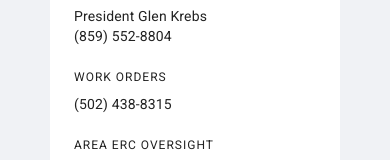
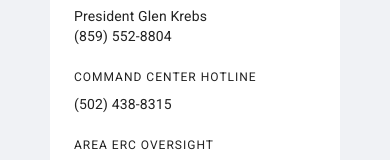
Before and after one commit to jaremieww/nase-disaster-relief, a React (Create React App) app: page /ky/hazard in a window 390 px wide. Shown: the part 474-634 px from the top of the page. Built offline with nearby package versions, Linux system fonts and the light colour scheme.

Commit message:
Change wording for CC phone

```diff
--- a/src/components/east-ky-floods/HazardCC.tsx
+++ b/src/components/east-ky-floods/HazardCC.tsx
@@ -23,7 +23,7 @@ const contacts = [
     </>
   },
   {
-    title: 'Work Orders',
+    title: 'Command Center Hotline',
     body: <>
       (502) 438-8315
     </>
--- a/src/components/east-ky-floods/MartinCC.tsx
+++ b/src/components/east-ky-floods/MartinCC.tsx
@@ -23,7 +23,7 @@ const contacts = [
     </>
   },
   {
-    title: 'Work Orders',
+    title: 'Command Center Hotline',
     body: <>
       (859) 429-1905
     </>
```
